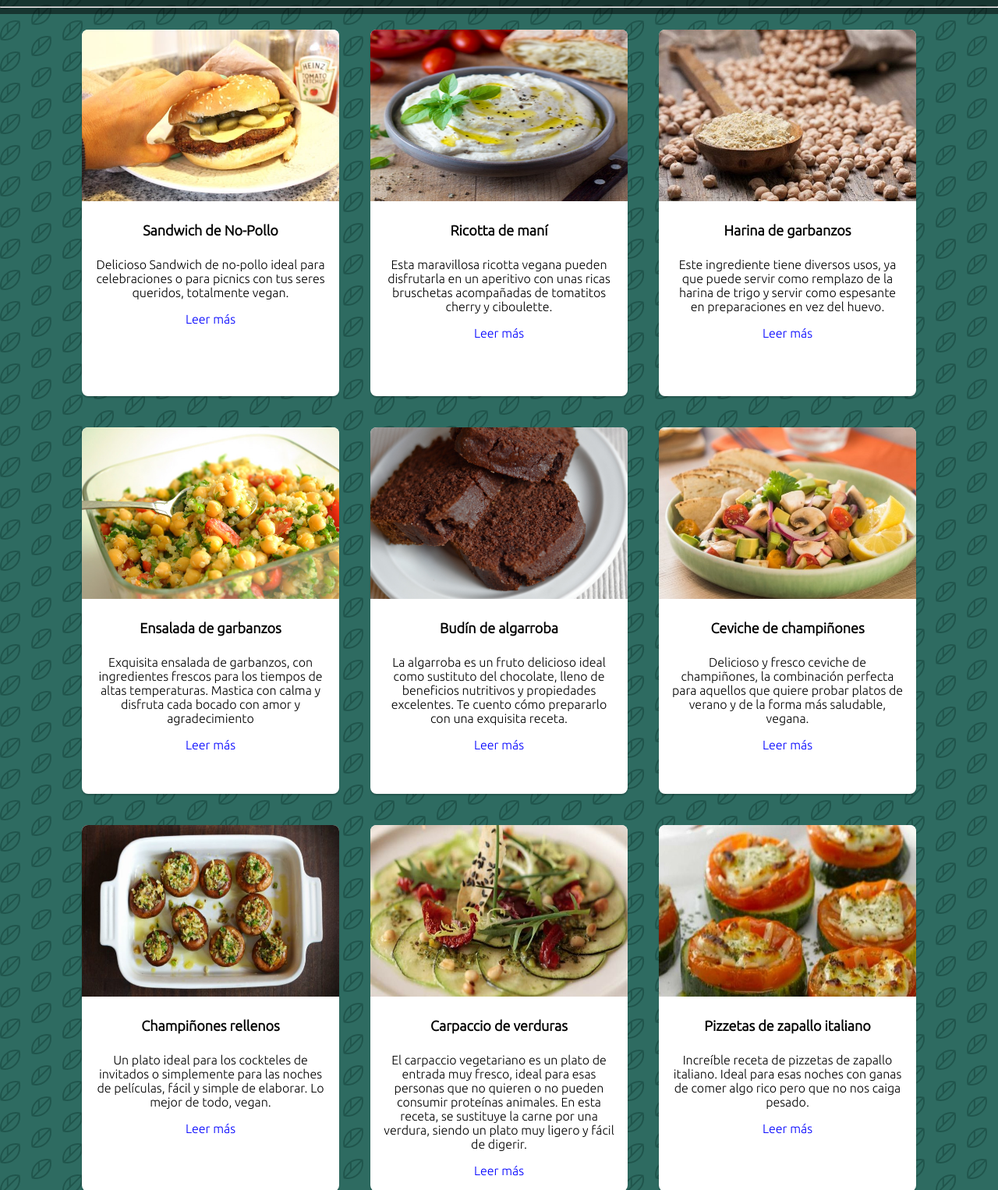
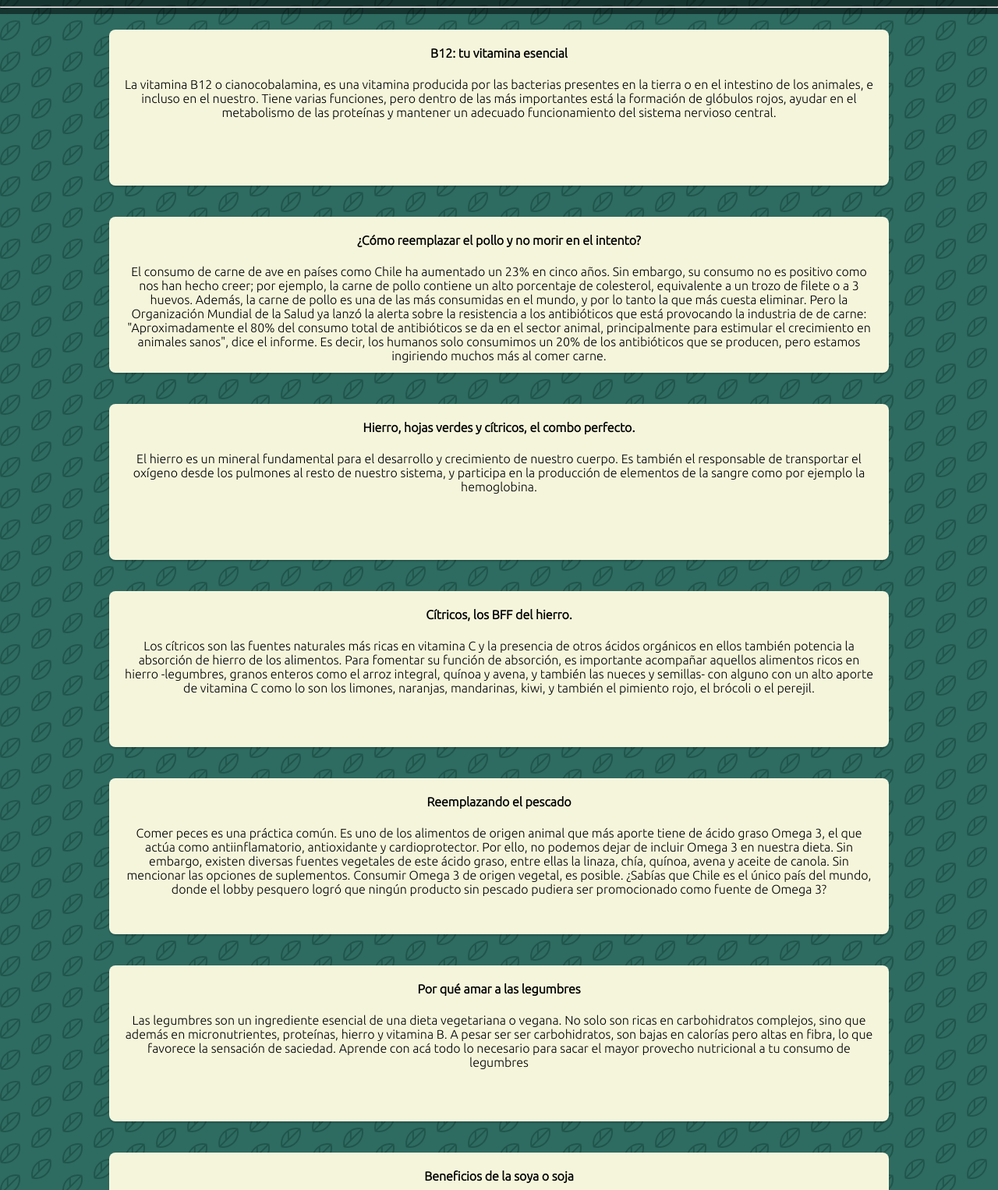
Before and after one commit to MarceloRendon/Le-Vegane, a plain HTML site: page tips.html in a window 1280 px wide. Shown: the part 274-1800 px from the top of the page at 78% size. Drawn offline with Linux system fonts and the light colour scheme.

Commit message:
se agregaron tarjetas con informacion de tips

```diff
--- a/CSS/estilo.css
+++ b/CSS/estilo.css
@@ -206,3 +206,54 @@ article img{
     margin-bottom: 10px;
     color: #ffffe1;
 }
+
+/*-------------------------- estilos de las tarjetas de tips html --------------*/
+.containercard2 {
+    width: 100%;
+    max-width: 1200px;
+    height: 430px;
+    display: flex;
+    flex-wrap: wrap;
+    justify-content: center;
+    margin: auto;
+}
+
+.containercard2 .card{
+    width: 1000px;
+    height: 200px;
+    border-radius: 8px;
+    box-shadow: 0 2px 2px rgba(0, 0, 0, 0.2);
+    overflow: hidden;
+    margin: 20px;
+    text-align: center;
+    transition: all 0.25s;
+    background-color: beige;
+}
+
+.containercard2 .card:hover{
+    transform: translateY(-15px);
+    box-shadow: 0 12px 16px rgba(0, 0, 0, 0.2);
+}
+
+.containercard2 .card img{
+    width: 330px;
+    height: 220px;
+
+}
+
+.containercard2 .card h4{
+    font-weight: 600;
+
+}
+
+.containercard2 .card p{
+    padding: 0 1rem;
+    font-size: 16px;
+    font-weight: 300;
+}
+
+.containercard2 .card a {
+    font-weight: 500;
+    text-decoration: none;
+    color: blue;
+}
--- a/tips.html
+++ b/tips.html
@@ -60,95 +60,68 @@
             <!-- el hr coloca una linea debajo de la barra de navegación, para que se vea bonito-->
             <hr>
         </div>
-        <!-- tarjetas con efecto hoover para presentar el menu con recetas-->
-        <div class="containercard">
+        <!-- tarjetas con efecto hoover para presentar tips interesantes-->
+
+        <div class="containercard2">
 
             <div class="card">
-                <img src="images/recetas/receta1.jpeg" alt="">
-                <h4>Sandwich de No-Pollo</h4>
-                <p>Delicioso Sandwich de no-pollo ideal para celebraciones o para picnics con tus seres queridos, totalmente vegan.
-                </p>
-                <a href="">Leer más</a>
+                <h4>B12: tu vitamina esencial </h4>
+                <p>La vitamina B12 o cianocobalamina, es una vitamina producida por las bacterias presentes en la tierra o en el intestino de los animales, e incluso en el nuestro. Tiene varias funciones, pero dentro de las más importantes está la formación de glóbulos rojos, ayudar en el metabolismo de las proteínas y mantener un adecuado funcionamiento del sistema nervioso central.</p>
+
             </div>
 
             <div class="card">
-                <img src="images/recetas/receta2.jpeg" alt="">
-                <h4>Ricotta de maní</h4>
-                <p>Esta maravillosa ricotta vegana pueden disfrutarla en un aperitivo con unas ricas bruschetas acompañadas de tomatitos cherry y ciboulette.</p>
-                <a href="">Leer más</a>
+                <h4>¿Cómo reemplazar el pollo y no morir en el intento?</h4>
+                <p>El consumo de carne de ave en países como Chile ha aumentado un 23% en cinco años. Sin embargo, su consumo no es positivo como nos han hecho creer; por ejemplo, la carne de pollo contiene un alto porcentaje de colesterol, equivalente a un trozo de filete o a 3 huevos. Además, la carne de pollo es una de las más consumidas en el mundo, y por lo tanto la que más cuesta eliminar. Pero la Organización Mundial de la Salud ya lanzó la alerta sobre la resistencia a los antibióticos que está provocando la industria de de carne: "Aproximadamente el 80% del consumo total de antibióticos se da en el sector animal, principalmente para estimular el crecimiento en animales sanos", dice el informe. Es decir, los humanos solo consumimos un 20% de los antibióticos que se producen, pero estamos ingiriendo muchos más al comer carne. </p>
+
             </div>
 
             <div class="card">
-                <img src="images/recetas/receta3.jpg" alt="">
-                <h4>Harina de garbanzos</h4>
-                <p>Este ingrediente tiene diversos usos, ya que puede servir como remplazo de la harina de trigo y servir como espesante en preparaciones en vez del huevo.</p>
-                <a href="">Leer más</a>
+                <h4>Hierro, hojas verdes y cítricos, el combo perfecto. </h4>
+                <p>El hierro es un mineral fundamental para el desarrollo y crecimiento de nuestro cuerpo. Es también el responsable de transportar el oxígeno desde los pulmones al resto de nuestro sistema, y participa en la producción de elementos de la sangre como por ejemplo la hemoglobina.</p>
+
             </div>
 
             <div class="card">
-                <img src="images/recetas/receta4.jpeg" alt="">
-                <h4>Ensalada de garbanzos</h4>
-                <p>Exquisita ensalada de garbanzos, con ingredientes frescos para los tiempos de altas temperaturas. Mastica con calma y disfruta cada bocado con amor y agradecimiento </p>
-                <a href="">Leer más</a>
+                <h4>Cítricos, los BFF del hierro. </h4>
+                <p>Los cítricos son las fuentes naturales más ricas en vitamina C y la presencia de otros ácidos orgánicos en ellos también potencia la absorción de hierro de los alimentos. Para fomentar su función de absorción, es importante acompañar aquellos alimentos ricos en hierro -legumbres, granos enteros como el arroz integral, quínoa y avena, y también las nueces y semillas- con alguno con un alto aporte de vitamina C como lo son los limones, naranjas, mandarinas, kiwi, y también el pimiento rojo, el brócoli o el perejil. </p>
             </div>
 
             <div class="card">
-                <img src="images/recetas/receta5.jpeg" alt="">
-                <h4>Budín de algarroba</h4>
-                <p>La algarroba es un fruto delicioso ideal como sustituto del chocolate, lleno de beneficios nutritivos y propiedades excelentes. Te cuento cómo prepararlo con una exquisita receta.</p>
-                <a href="">Leer más</a>
+                <h4>Reemplazando el pescado</h4>
+                <p>Comer peces es una práctica común. Es uno de los alimentos de origen animal que más aporte tiene de ácido graso Omega 3, el que actúa como antiinflamatorio, antioxidante y cardioprotector. Por ello, no podemos dejar de incluir Omega 3 en nuestra dieta. Sin embargo, existen diversas fuentes vegetales de este ácido graso, entre ellas la linaza, chía, quínoa, avena y aceite de canola. Sin mencionar las opciones de suplementos. Consumir Omega 3 de origen vegetal, es posible. ¿Sabías que Chile es el único país del mundo, donde el lobby pesquero logró que ningún producto sin pescado pudiera ser promocionado como fuente de Omega 3? </p>
             </div>
 
             <div class="card">
-                <img src="images/recetas/receta6.jpeg" alt="">
-                <h4>Ceviche de champiñones</h4>
-                <p>Delicioso y fresco ceviche de champiñones, la combinación perfecta para aquellos que quiere probar platos de verano y de la forma más saludable, vegana.</p>
-                <a href="">Leer más</a>
+                <h4>Por qué amar a las legumbres</h4>
+                <p>Las legumbres son un ingrediente esencial de una dieta vegetariana o vegana. No solo son ricas en carbohidratos complejos, sino que además en micronutrientes, proteínas, hierro y vitamina B. A pesar ser ser carbohidratos, son bajas en calorías pero altas en fibra, lo que favorece la sensación de saciedad. Aprende con acá todo lo necesario para sacar el mayor provecho nutricional a tu consumo de legumbres</p>
             </div>
 
             <div class="card">
-                <img src="images/recetas/receta7.jpeg" alt="">
-                <h4>Champiñones rellenos</h4>
-                <p>Un plato ideal para los cockteles de invitados o simplemente para las noches de películas, fácil y simple de elaborar. Lo mejor de todo, vegan.</p>
-                <a href="">Leer más</a>
+                <h4>Beneficios de la soya o soja </h4>
+                <p>La soya es una especie de la familia de las leguminosas, tiene un alto contenido proteico y según la FDA (Food and Drug Administration de Estados Unidos), 25 gramos de soya al día pueden reducir el riesgo de cardiopatía y bajar los niveles de colesterol. Al contrario de los que se piensa, cuando se indica que la soya es la culpable de la deforestación, según la FAO el 70% de este tipo de cultivo se destinan a la alimentación de animales de ganado.</p>
             </div>
 
             <div class="card">
-                <img src="images/recetas/receta8.jpeg" alt="">
-                <h4>Carpaccio de verduras</h4>
-                <p>El carpaccio vegetariano es un plato de entrada muy fresco, ideal para esas personas que no quieren o no pueden consumir proteínas animales. En esta receta, se sustituye la carne por una verdura, siendo un plato muy ligero y fácil de digerir.</p>
-                <a href="">Leer más</a>
+                <h4>Beneficios de los cereales </h4>
+                <p>Existen una gran variedad de cereales, que se suelen utilizar en diferentes comidas y dietas. En el caso del amaranto es una hierba pero se usa como cereal, como guarnición o para rellenar galletas y otros productos de repostería. La quínoa por otro lado es el único alimento de origen vegetal que tiene todos los aminoácidos esenciales, oligoelementos y vitaminas, así como la capacidad de adaptarse a diferentes ambientes ecológicos y climas</p>
             </div>
 
             <div class="card">
-                <img src="images/recetas/receta9.jpeg" alt="">
-                <h4>Pizzetas de zapallo italiano</h4>
-                <p>Increíble receta de pizzetas de zapallo italiano. Ideal para esas noches con ganas de comer algo rico pero que no nos caiga pesado.</p>
-                <a href="">Leer más</a>
+                <h4>Para qué me sirven las hojas verdes </h4>
+                <p>Las verduras y hortalizas verdes, como primera medida, son una importante fuente de nutrientes para nuestra salud, ya que nos aportan minerales, vitaminas y fibra. Su color distintivo se debe a un componente esencial, la clorofila. La clorofila, además de prevenir la anemia y mejorar la salud cardiovascular, ayuda a mejorar el sistema inmune. No vives de ensalada, pero ¡no olvides comerla!</p>
             </div>
 
             <div class="card">
-                <img src="images/recetas/receta10.jpeg" alt="">
-                <h4>Croquetas de zanahoria</h4>
-                <p>Maravillosas y simples croquetas de zanahoria, ideal para un almuerzo liviano, rico y nutritivo.</p>
-                <a href="">Leer más</a>
+                <h4>Un montón de hojas verdes que sí quieres comer</h4>
+                <p>Espinaca, acelga, apio, brócoli, berros, rúcula/arúgula, entre otros. Estos vegetales de hojas verdes son una gran fuente de vitamina K, fundamental para la coagulación de la sangre; también poseen un alto contenido de Vitaminas A, C, B y E, y de minerales tales como el calcio, el hierro, magnesio y el potasio. Su intenso color se debe a la presencia de clorofila, la que purifica el organismo por sus propiedades detox. </p>
             </div>
 
             <div class="card">
-                <img src="images/recetas/receta11.jpeg" alt="">
-                <h4>Ensalada griega</h4>
-                <p>La ensalada griega es una ensalada elaborada en Grecia con los ingredientes característicos de este país. Pero como somos veganes, la adaptamos :D .</p>
-                <a href="">Leer más</a>
-            </div>
-
-            <div class="card">
-                <img src="images/recetas/receta12.jpeg" alt="">
-                <h4>Ensalada de quinoa</h4>
-                <p>La ensalada de quinoa es un plato muy nutritivo, saludable y ligero. Es una receta muy fácil y sencilla.</p>
-                <a href="">Leer más</a>
+                <h4>Plant-based o vivir a base de vegetales</h4>
+                <p>La alimentación basada en vegetales es aquella que busca incorporar a la dieta con la mayor frecuencia posible alimentos reales, frescos, de estación, sin manipulación de la industria, bajando el consumo diario de opciones congeladas, enlatadas y comidas industrializadas. Tiene pequeñas diferencias con el veganismo, movimiento que rechaza el uso de animales y su consumo en todo ámbito de la vida en la medida de lo posible (especialmente en el área alimenticia).</p>
             </div>
         </div>
-
 
     </main>
 <!-- se me re desacomoda el footer :C
```
